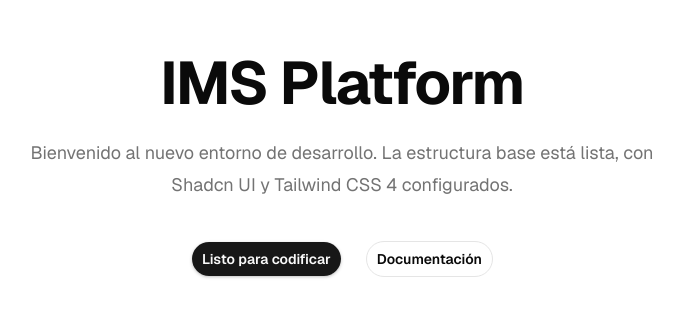
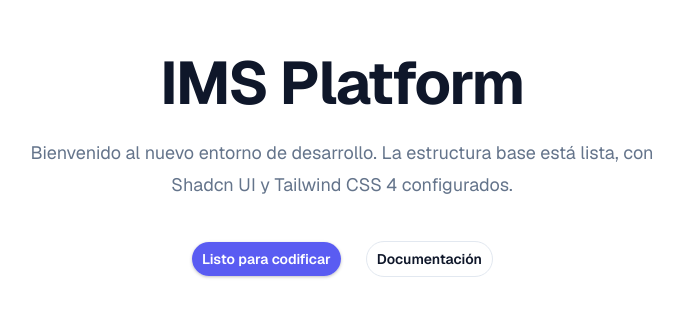
Before and after one commit to ims-platform/ims-web, a Next.js app: page / in a window 1280 px wide. Shown: the part 235-552 px from the top of the page, without its empty margins (298-981 px from the left). Built offline with nearby package versions, Linux system fonts and the light colour scheme.

Commit message:
style: configurar paleta de colores y fuente Lexend

```diff
--- a/src/app/globals.css
+++ b/src/app/globals.css
@@ -9,7 +9,7 @@
   --color-foreground: var(--foreground);
   --font-sans: var(--font-geist-sans);
   --font-mono: var(--font-geist-mono);
-  --font-heading: var(--font-sans);
+  --font-heading: var(--font-lexend);
   --color-sidebar-ring: var(--sidebar-ring);
   --color-sidebar-border: var(--sidebar-border);
   --color-sidebar-accent-foreground: var(--sidebar-accent-foreground);
@@ -39,6 +39,7 @@
   --color-popover: var(--popover);
   --color-card-foreground: var(--card-foreground);
   --color-card: var(--card);
+  --color-data-beige: var(--data-beige);
   --radius-sm: calc(var(--radius) * 0.6);
   --radius-md: calc(var(--radius) * 0.8);
   --radius-lg: var(--radius);
@@ -49,72 +50,75 @@
 }
 
 :root {
-  --background: oklch(1 0 0);
-  --foreground: oklch(0.145 0 0);
-  --card: oklch(1 0 0);
-  --card-foreground: oklch(0.145 0 0);
-  --popover: oklch(1 0 0);
-  --popover-foreground: oklch(0.145 0 0);
-  --primary: oklch(0.205 0 0);
-  --primary-foreground: oklch(0.985 0 0);
-  --secondary: oklch(0.97 0 0);
-  --secondary-foreground: oklch(0.205 0 0);
-  --muted: oklch(0.97 0 0);
-  --muted-foreground: oklch(0.556 0 0);
-  --accent: oklch(0.97 0 0);
-  --accent-foreground: oklch(0.205 0 0);
-  --destructive: oklch(0.577 0.245 27.325);
-  --border: oklch(0.922 0 0);
-  --input: oklch(0.922 0 0);
-  --ring: oklch(0.708 0 0);
-  --chart-1: oklch(0.87 0 0);
-  --chart-2: oklch(0.556 0 0);
-  --chart-3: oklch(0.439 0 0);
-  --chart-4: oklch(0.371 0 0);
-  --chart-5: oklch(0.269 0 0);
-  --radius: 0.625rem;
-  --sidebar: oklch(0.985 0 0);
-  --sidebar-foreground: oklch(0.145 0 0);
-  --sidebar-primary: oklch(0.205 0 0);
-  --sidebar-primary-foreground: oklch(0.985 0 0);
-  --sidebar-accent: oklch(0.97 0 0);
-  --sidebar-accent-foreground: oklch(0.205 0 0);
-  --sidebar-border: oklch(0.922 0 0);
-  --sidebar-ring: oklch(0.708 0 0);
+  --background: #ffffff;
+  --foreground: #0f172a;
+  --card: #ffffff;
+  --card-foreground: #0f172a;
+  --popover: #ffffff;
+  --popover-foreground: #0f172a;
+  --primary: #5a5cf2;
+  --primary-foreground: #ffffff;
+  --secondary: #f1f5f9;
+  --secondary-foreground: #0f172a;
+  --muted: #f1f5f9;
+  --muted-foreground: #64748b;
+  --accent: #f5f5dc;
+  --accent-foreground: #0f172a;
+  --data-beige: #f5f5dc;
+  --destructive: #ef4444;
+  --destructive-foreground: #ffffff;
+  --border: #e2e8f0;
+  --input: #e2e8f0;
+  --ring: #5a5cf2;
+  --chart-1: #5a5cf2;
+  --chart-2: #f5f5dc;
+  --chart-3: #0f172a;
+  --chart-4: #64748b;
+  --chart-5: #94a3b8;
+  --radius: 0.75rem;
+  --sidebar: #f8fafc;
+  --sidebar-foreground: #334155;
+  --sidebar-primary: #5a5cf2;
+  --sidebar-primary-foreground: #ffffff;
+  --sidebar-accent: #f1f5f9;
+  --sidebar-accent-foreground: #0f172a;
+  --sidebar-border: #e2e8f0;
+  --sidebar-ring: #5a5cf2;
 }
 
 .dark {
-  --background: oklch(0.145 0 0);
-  --foreground: oklch(0.985 0 0);
-  --card: oklch(0.205 0 0);
-  --card-foreground: oklch(0.985 0 0);
-  --popover: oklch(0.205 0 0);
-  --popover-foreground: oklch(0.985 0 0);
-  --primary: oklch(0.922 0 0);
-  --primary-foreground: oklch(0.205 0 0);
-  --secondary: oklch(0.269 0 0);
-  --secondary-foreground: oklch(0.985 0 0);
-  --muted: oklch(0.269 0 0);
-  --muted-foreground: oklch(0.708 0 0);
-  --accent: oklch(0.269 0 0);
-  --accent-foreground: oklch(0.985 0 0);
-  --destructive: oklch(0.704 0.191 22.216);
-  --border: oklch(1 0 0 / 10%);
-  --input: oklch(1 0 0 / 15%);
-  --ring: oklch(0.556 0 0);
-  --chart-1: oklch(0.87 0 0);
-  --chart-2: oklch(0.556 0 0);
-  --chart-3: oklch(0.439 0 0);
-  --chart-4: oklch(0.371 0 0);
-  --chart-5: oklch(0.269 0 0);
-  --sidebar: oklch(0.205 0 0);
-  --sidebar-foreground: oklch(0.985 0 0);
-  --sidebar-primary: oklch(0.488 0.243 264.376);
-  --sidebar-primary-foreground: oklch(0.985 0 0);
-  --sidebar-accent: oklch(0.269 0 0);
-  --sidebar-accent-foreground: oklch(0.985 0 0);
-  --sidebar-border: oklch(1 0 0 / 10%);
-  --sidebar-ring: oklch(0.556 0 0);
+  --background: #0f172a;
+  --foreground: #f8fafc;
+  --card: #1e293b;
+  --card-foreground: #f8fafc;
+  --popover: #0f172a;
+  --popover-foreground: #f8fafc;
+  --primary: #5a5cf2;
+  --primary-foreground: #ffffff;
+  --secondary: #1e293b;
+  --secondary-foreground: #f8fafc;
+  --muted: #1e293b;
+  --muted-foreground: #94a3b8;
+  --accent: #334155;
+  --accent-foreground: #f8fafc;
+  --destructive: #7f1d1d;
+  --destructive-foreground: #f8fafc;
+  --border: #1e293b;
+  --input: #1e293b;
+  --ring: #5a5cf2;
+  --chart-1: #5a5cf2;
+  --chart-2: #f5f5dc;
+  --chart-3: #cbd5e1;
+  --chart-4: #94a3b8;
+  --chart-5: #64748b;
+  --sidebar: #1e293b;
+  --sidebar-foreground: #f8fafc;
+  --sidebar-primary: #5a5cf2;
+  --sidebar-primary-foreground: #ffffff;
+  --sidebar-accent: #334155;
+  --sidebar-accent-foreground: #f8fafc;
+  --sidebar-border: #334155;
+  --sidebar-ring: #5a5cf2;
 }
 
 @layer base {
--- a/src/app/layout.tsx
+++ b/src/app/layout.tsx
@@ -1,5 +1,5 @@
 import type { Metadata } from 'next';
-import { Geist, Geist_Mono } from 'next/font/google';
+import { Geist, Geist_Mono, Lexend } from 'next/font/google';
 
 import { TooltipProvider } from '@/shared/components/ui/tooltip';
 
@@ -15,6 +15,11 @@
   subsets: ['latin'],
 });
 
+const lexend = Lexend({
+  variable: '--font-lexend',
+  subsets: ['latin'],
+});
+
 export const metadata: Metadata = {
   title: 'IMS Web',
   description: 'Plataforma de idiomas',
@@ -26,7 +31,7 @@
   children: React.ReactNode;
 }>) {
   return (
-    <html lang="es" className={`${geistSans.variable} ${geistMono.variable} h-full antialiased`}>
+    <html lang="es" className={`${geistSans.variable} ${geistMono.variable} ${lexend.variable} h-full antialiased`}>
       <body className="flex min-h-full flex-col font-sans">
         <TooltipProvider>{children}</TooltipProvider>
       </body>
```
